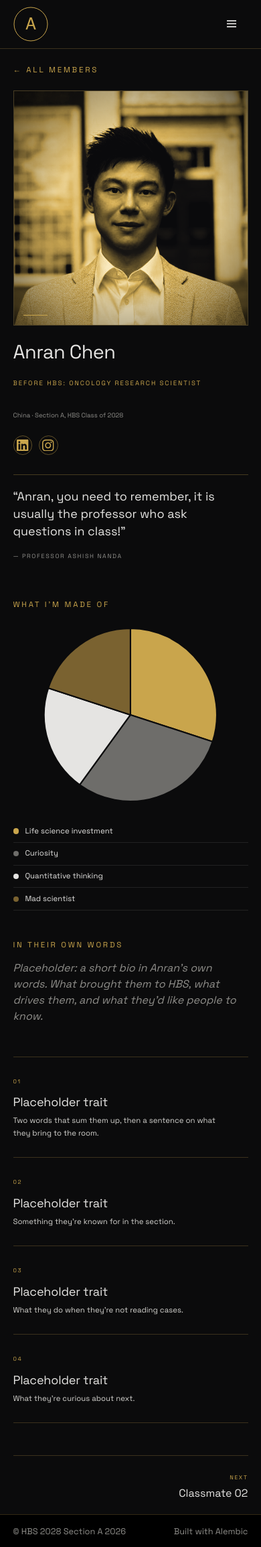
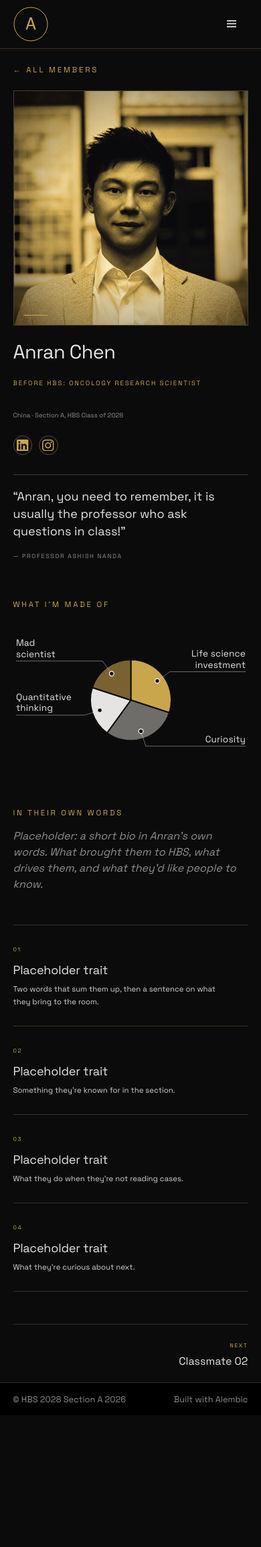
Before and after one commit to SectionAlpha28/sectionalpha28.github.io, a Jekyll site: the page built from _members/anran-chen.md, in a window 390 px wide. Shown: the whole page at 67% size. Built offline with Jekyll 4.4.1, drawn with Linux system fonts in a browser that asks for light colours; after the commit the page ends 2112 px from its top, so only the background shows below that.

Commit message:
Keep leader-line labels on the phone pie chart
The pie plugin now draws a compact phone layout (smaller pie, 14px
labels) alongside the wide one, and CSS shows the right one. Phones get
labels connected by lines instead of the plain list, which is removed.

Co-Authored-By: Claude Opus 5.5 (1M context) <noreply@anthropic.com>
Claude-Session: https://claude.ai/code/session_014WzvjEHZ9DQng5ZBMyUHbD

```diff
--- a/_includes/member-pie.html
+++ b/_includes/member-pie.html
@@ -1,18 +1,10 @@
 {% comment %}
   "What I'm made of" pie chart for a member profile. Pass slices=page.made_of:
   a list of {label, value}; values are scaled to the whole pie. Slices are named
-  with leader lines (drawn by _plugins/member_pie.rb); on narrow screens the
-  names move to a list under the chart.
+  with leader lines (drawn by _plugins/member_pie.rb), in a wide and a compact
+  phone layout.
 {% endcomment %}
 {% assign slices = include.slices %}
-{% assign colours = "#c9a54c,#6e6d6a,#e5e4e2,#7a6230,#f0dc9c" | split: "," %}
 <figure class="member-pie">
   {% member_pie slices %}
-  <figcaption>
-    <ul class="member-pie__legend">
-      {% for s in slices limit: 5 %}
-      <li><span class="member-pie__key" style="background: {{ colours[forloop.index0] }}"></span>{{ s.label }}</li>
-      {% endfor %}
-    </ul>
-  </figcaption>
 </figure>
--- a/_plugins/member_pie.rb
+++ b/_plugins/member_pie.rb
@@ -4,6 +4,7 @@
 #   {% member_pie page.made_of %}
 #
 # made_of is a list of {label, value}; values are scaled to the whole pie.
+# Two SVGs are drawn: a wide one, and a compact one for phones (CSS shows one).
 require "cgi"
 
 module SectionA
@@ -11,16 +12,10 @@ module SectionA
     COLOURS = %w[#c9a54c #6e6d6a #e5e4e2 #7a6230 #f0dc9c].freeze
     SURFACE = "#0b0b0c".freeze
     LINE = "rgba(229, 228, 226, 0.45)".freeze
-    WIDTH = 760
-    HEIGHT = 420
-    CX = WIDTH / 2.0
-    CY = HEIGHT / 2.0
-    R = 120.0
-    ELBOW = 22.0
-    LINE_HEIGHT = 28.0
-    LABEL_PAD = 14.0
-    WRAP = 13
-    MARGIN = 20.0
+    LAYOUTS = {
+      "wide" => { width: 760, height: 420, r: 120.0, elbow: 22.0, inset: 18.0, line_height: 28.0, label_pad: 14.0, wrap: 13, margin: 20.0, baseline: 10.0 },
+      "phone" => { width: 360, height: 240, r: 62.0, elbow: 12.0, inset: 12.0, line_height: 17.0, label_pad: 8.0, wrap: 12, margin: 4.0, baseline: 6.0 }
+    }.freeze
 
     def initialize(tag_name, markup, tokens)
       super
@@ -34,6 +29,16 @@ module SectionA
       total = slices.sum { |s| s["value"] }
       return "" if total <= 0
 
+      summary = slices.map { |s| s["label"] }.join(", ")
+      LAYOUTS.map { |name, layout| svg(name, layout, slices, total, summary) }.join
+    end
+
+    private
+
+    def svg(name, l, slices, total, summary)
+      @l = l
+      @cx = l[:width] / 2.0
+      @cy = l[:height] / 2.0
       paths = []
       callouts = []
       angle = -Math::PI / 2
@@ -46,7 +51,7 @@ module SectionA
           lines: wrap(s["label"]),
           mid: mid,
           side: Math.cos(mid) >= 0 ? :right : :left,
-          y: CY + (R + ELBOW) * Math.sin(mid)
+          y: @cy + (l[:r] + l[:elbow]) * Math.sin(mid)
         }
         angle += sweep
       end
@@ -55,33 +60,30 @@ module SectionA
       spread(callouts.select { |c| c[:side] == :left })
 
       lines = callouts.map { |c| callout(c) }
-      summary = slices.map { |s| s["label"] }.join(", ")
 
       <<~SVG
-        <svg class="member-pie__svg" viewBox="0 0 #{WIDTH} #{HEIGHT}" role="img" aria-label="What I'm made of: #{h(summary)}">
+        <svg class="member-pie__svg  member-pie__svg--#{name}" viewBox="0 0 #{l[:width]} #{l[:height]}" role="img" aria-label="What I'm made of: #{h(summary)}">
           <g class="member-pie__slices">#{paths.join}</g>
           <g class="member-pie__callouts">#{lines.join}</g>
         </svg>
       SVG
     end
 
-    private
-
     def slice_path(start, sweep, colour)
       if sweep >= 2 * Math::PI - 1e-6
-        return %(<circle cx="#{f CX}" cy="#{f CY}" r="#{f R}" fill="#{colour}"/>)
+        return %(<circle cx="#{f @cx}" cy="#{f @cy}" r="#{f @l[:r]}" fill="#{colour}"/>)
       end
-      x1 = CX + R * Math.cos(start)
-      y1 = CY + R * Math.sin(start)
-      x2 = CX + R * Math.cos(start + sweep)
-      y2 = CY + R * Math.sin(start + sweep)
+      x1 = @cx + @l[:r] * Math.cos(start)
+      y1 = @cy + @l[:r] * Math.sin(start)
+      x2 = @cx + @l[:r] * Math.cos(start + sweep)
+      y2 = @cy + @l[:r] * Math.sin(start + sweep)
       large = sweep > Math::PI ? 1 : 0
-      %(<path d="M#{f CX},#{f CY} L#{f x1},#{f y1} A#{f R},#{f R} 0 #{large} 1 #{f x2},#{f y2} Z" fill="#{colour}" stroke="#{SURFACE}" stroke-width="2" stroke-linejoin="round"/>)
+      %(<path d="M#{f @cx},#{f @cy} L#{f x1},#{f y1} A#{f @l[:r]},#{f @l[:r]} 0 #{large} 1 #{f x2},#{f y2} Z" fill="#{colour}" stroke="#{SURFACE}" stroke-width="2" stroke-linejoin="round"/>)
     end
 
     # Space for a label's text, which sits above its leader line.
     def label_height(c)
-      c[:lines].size * LINE_HEIGHT + LABEL_PAD
+      c[:lines].size * @l[:line_height] + @l[:label_pad]
     end
 
     # Keep labels on one side from overlapping, inside the canvas.
@@ -91,9 +93,9 @@ module SectionA
         min = a[:y] + label_height(b)
         b[:y] = min if b[:y] < min
       end
-      overflow = side.empty? ? 0 : side.last[:y] - (HEIGHT - MARGIN)
+      overflow = side.empty? ? 0 : side.last[:y] - (@l[:height] - @l[:margin])
       side.each { |c| c[:y] -= overflow } if overflow.positive?
-      floor = MARGIN
+      floor = @l[:margin]
       side.each do |c|
         c[:y] = [c[:y], floor + label_height(c)].max
         floor = c[:y]
@@ -103,7 +105,7 @@ module SectionA
     # Break a label into short lines so it fits beside the pie.
     def wrap(label)
       label.split.each_with_object([]) do |word, lines|
-        if lines.empty? || (lines.last + " " + word).length > WRAP
+        if lines.empty? || (lines.last + " " + word).length > @l[:wrap]
           lines << word
         else
           lines[-1] = lines.last + " " + word
@@ -112,25 +114,25 @@ module SectionA
     end
 
     def callout(c)
-      ax = CX + (R - 18) * Math.cos(c[:mid])
-      ay = CY + (R - 18) * Math.sin(c[:mid])
-      ex = CX + (R + ELBOW) * Math.cos(c[:mid])
+      ax = @cx + (@l[:r] - @l[:inset]) * Math.cos(c[:mid])
+      ay = @cy + (@l[:r] - @l[:inset]) * Math.sin(c[:mid])
+      ex = @cx + (@l[:r] + @l[:elbow]) * Math.cos(c[:mid])
       ey = c[:y]
       right = c[:side] == :right
-      end_x = right ? WIDTH - MARGIN : MARGIN
+      end_x = right ? @l[:width] - @l[:margin] : @l[:margin]
       anchor = right ? "end" : "start"
       <<~G.delete("\n")
         <g class="member-pie__callout">
         <polyline points="#{f ax},#{f ay} #{f ex},#{f ey} #{f end_x},#{f ey}" fill="none" stroke="#{LINE}" stroke-width="1"/>
         <circle cx="#{f ax}" cy="#{f ay}" r="3.5" fill="#{SURFACE}" stroke="#e5e4e2" stroke-width="1.5"/>
-        <text x="#{f end_x}" y="#{f(ey - 10 - (c[:lines].size - 1) * LINE_HEIGHT)}" text-anchor="#{anchor}">#{tspans(c[:lines], end_x)}</text>
+        <text x="#{f end_x}" y="#{f(ey - @l[:baseline] - (c[:lines].size - 1) * @l[:line_height])}" text-anchor="#{anchor}">#{tspans(c[:lines], end_x)}</text>
         </g>
       G
     end
 
     def tspans(lines, x)
       lines.each_with_index.map do |line, i|
-        %(<tspan x="#{f x}"#{i.zero? ? "" : %( dy="#{f LINE_HEIGHT}")}>#{h line}</tspan>)
+        %(<tspan x="#{f x}"#{i.zero? ? "" : %( dy="#{f @l[:line_height]}")}>#{h line}</tspan>)
       end.join
     end
 
--- a/_sass/_luxe.scss
+++ b/_sass/_luxe.scss
@@ -599,38 +599,15 @@ button,
     font-size: 23px;
     letter-spacing: 0.02em;
   }
-  figcaption { margin: 0; padding: 0; }
-  &__legend {
-    display: none;
-    list-style: none;
-    margin: 1.6rem 0 0;
-    padding: 0;
-    li {
-      display: flex;
-      align-items: center;
-      gap: 0.8rem;
-      margin: 0;
-      padding: 0.7rem 0;
-      border-bottom: 1px solid rgba($platinum, 0.1);
-      color: $platinum;
-      font-size: 0.95rem;
-      line-height: 1.4;
-      &::before { content: none; }
-    }
+  // Compact layout for phones: smaller pie, same leader-line labels
+  &__svg--phone { display: none; }
+  &__svg--phone .member-pie__callouts text {
+    font-size: 14px;
+    letter-spacing: 0.01em;
   }
-  &__key {
-    flex: 0 0 auto;
-    width: 0.7rem;
-    height: 0.7rem;
-    border-radius: 50%;
-  }
-  // On narrow screens the leader-line labels get too small, so list the slices instead
   @media (max-width: 40em) {
-    &__callouts { display: none; }
-    // Crop the empty label area around the pie so it fills the column
-    overflow: hidden;
-    &__svg { width: 233%; max-width: none; margin: -25% 0 -25% -66.5%; }
-    &__legend { display: block; }
+    &__svg--wide { display: none; }
+    &__svg--phone { display: block; }
   }
 }
 
```
